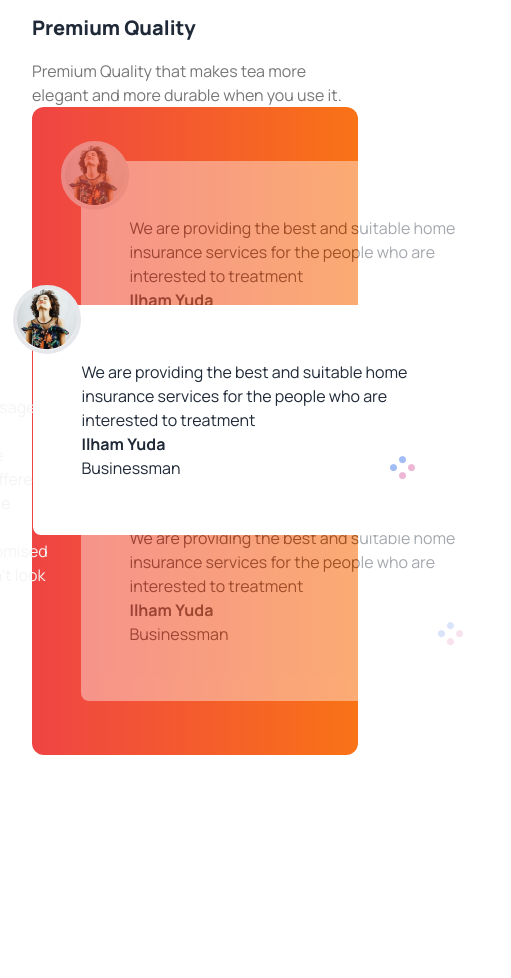
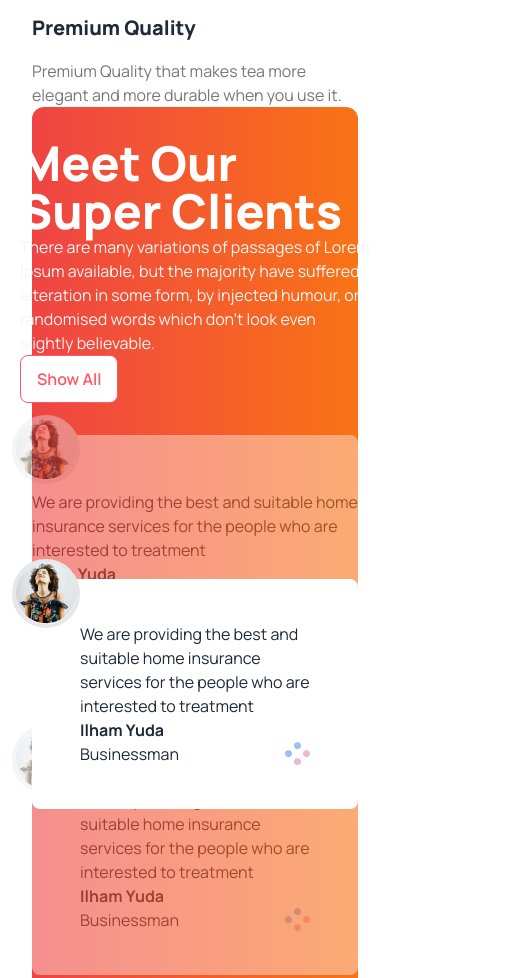
Before and after one commit to NaimoonJannat/Module-14-TeaHaven, a plain HTML site: page index.html in a window 390 px wide. Shown: the part 4658-5636 px from the top of the page, 511 px wide, since content can reach past the window. Before the commit the page ends 5445 px from the top, so only its background shows below. Drawn offline with nearby package versions, Linux system fonts and the light colour scheme.

Commit message:
Gradient part responsive done

```diff
--- a/index.html
+++ b/index.html
@@ -140,10 +140,10 @@
 
     <!-- Gradient part  -->
     <div
-      class="flex justify-center items-center rounded-xl lg:flex-row gap-8 bg-gradient-to-r from-red-500 to-orange-500 p-10">
+      class="py-8 flex flex-col justify-between items-center rounded-xl lg:flex-row gap-8 bg-gradient-to-r from-red-500 to-orange-500 lg:p-14">
       <div class="text-white w-[350px]">
         <h1 class="font-extrabold text-5xl">Meet Our Super Clients</h1>
-        <p class="my-8 text-[#F4F4F4]">There are many variations of passages of Lorem Ipsum available, but the majority
+        <p class="lg:my-8 text-[#F4F4F4]">There are many variations of passages of Lorem Ipsum available, but the majority
           have suffered alteration in some form, by injected humour, or randomised words which don't look even slightly
           believable.</p>
         <button class="btn btn-outline btn-error text-transparent bg-white text-[16px]">Show All</button>
@@ -151,7 +151,7 @@
       <!-- Review container  -->
       <div class="relative">
         <!--next review part  -->
-        <div class="bg-white w-[430px] z-10 opacity-40 relative h-[230px] rounded-lg flex justify-center items-center p-12 mb-20">
+        <div class="bg-white lg:w-[430px] z-10 opacity-40 relative h-[230px] rounded-lg flex justify-center items-center lg:p-12 mb-20">
           <div class="rounded-full border-4 bg-white absolute -left-5 -top-5">
             <img src="./images/client.png" alt="">
           </div>
@@ -169,7 +169,7 @@
 
         </div>
         <!--current review part  -->
-        <div class="bg-white w-[430px] absolute h-[230px] rounded-lg flex justify-center items-center p-12 top-36 -left-12 z-20">
+        <div class="bg-white lg:w-[430px] absolute h-[230px] rounded-lg flex justify-center items-center p-12 top-36 lg:-left-12 z-20">
           <div class="rounded-full border-4 bg-white absolute -left-5 -top-5">
             <img src="./images/client.png" alt="">
           </div>
@@ -187,7 +187,7 @@
 
         </div>
         <!-- previous review part  -->
-        <div class="bg-white w-[430px] z-10 relative h-[230px] rounded-lg flex justify-center items-center opacity-40 p-12">
+        <div class="bg-white lg:w-[430px] z-10 relative h-[230px] rounded-lg flex justify-center items-center opacity-40 p-12">
           <div class="rounded-full border-4 bg-white absolute -left-5 -top-5">
             <img src="./images/client.png" alt="">
           </div>
```
